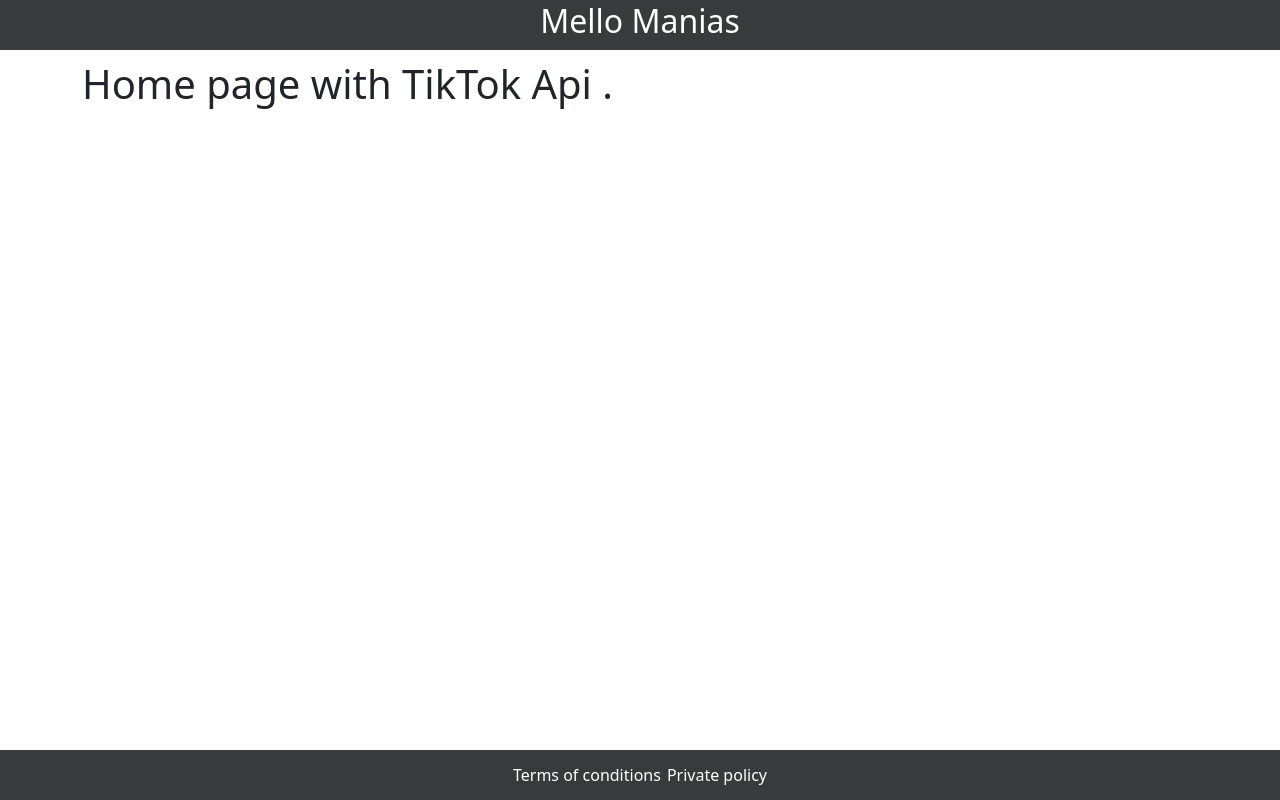
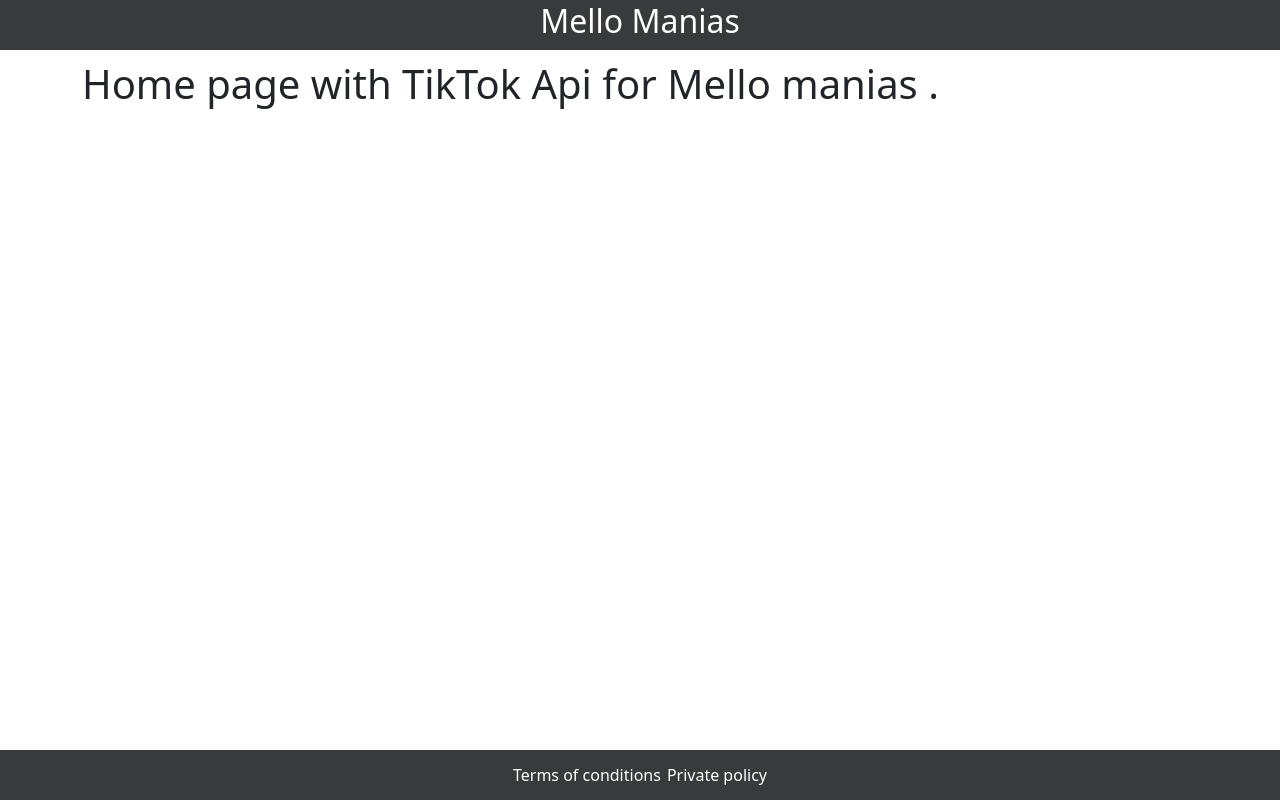
Before and after one commit to sednice13/mellomanias, a React (Create React App) app: page / in a window 1280 px wide. Built offline with nearby package versions, Linux system fonts and the light colour scheme.

Commit message:
fix for azure

```diff
--- a/src/components/sites/Home.jsx
+++ b/src/components/sites/Home.jsx
@@ -5,7 +5,7 @@
 
     return (
           <div>
-            <h1> Home page with  TikTok Api .</h1>
+            <h1> Home page with  TikTok Api  for Mello manias .</h1>
           </div>
     )
 
```
